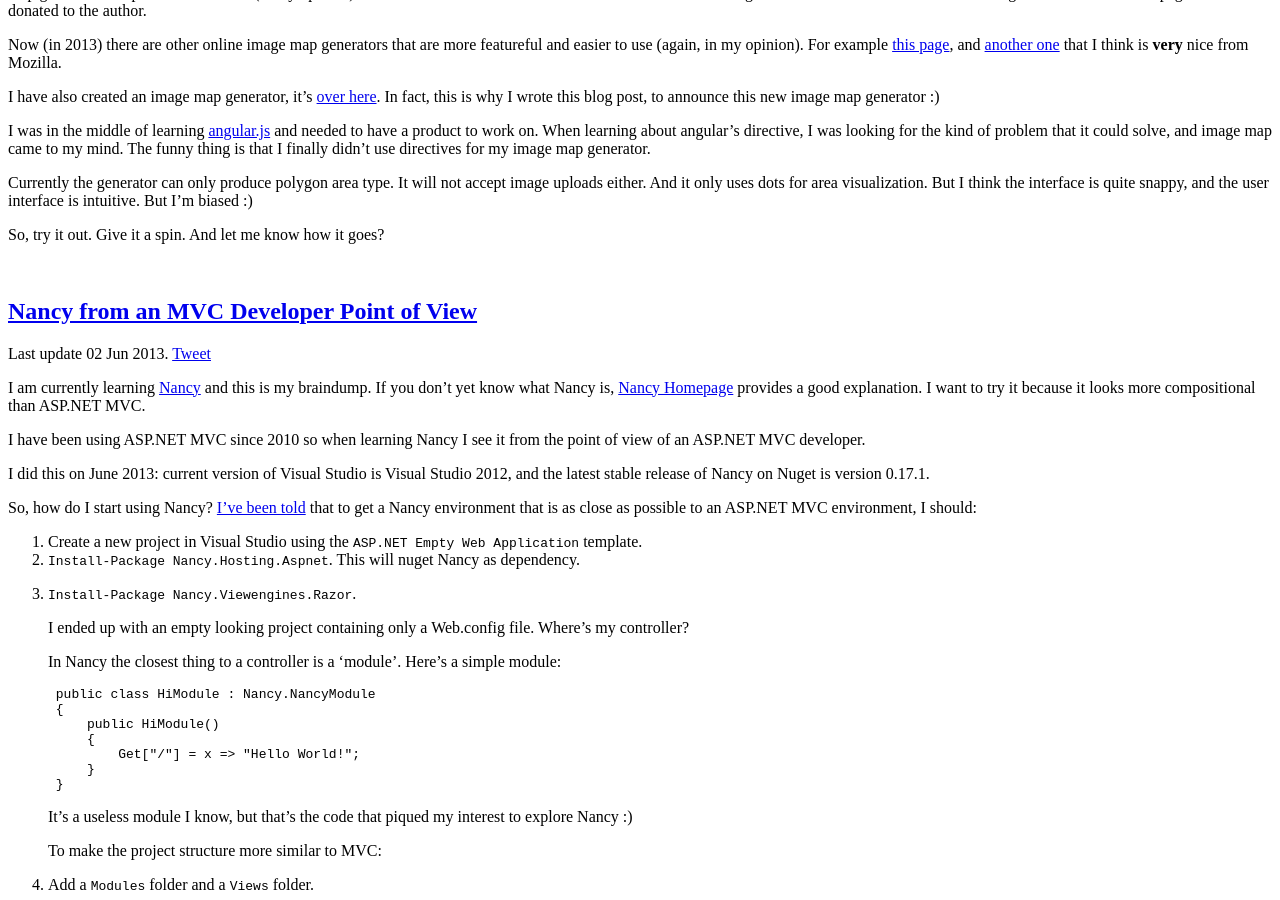
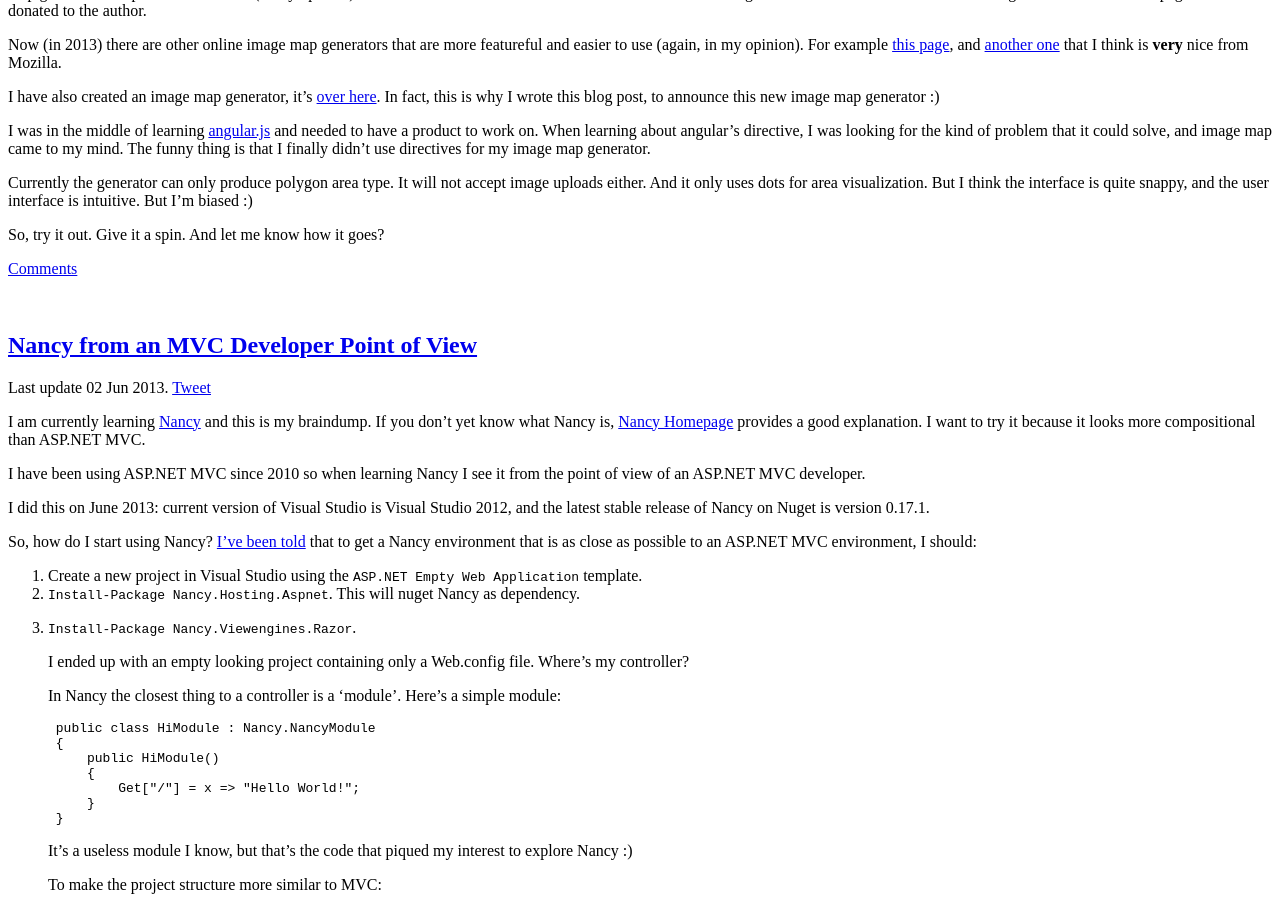
Before and after one commit to ndc/ndc.github.io, a Jekyll site: the page built from index.html, in a window 1280 px wide and 900 px high, scrolled down 423 px. Built offline with Jekyll 4.4.1, drawn with Linux system fonts in a browser that asks for light colours; nearby versions of some CDN libraries; Markdown is read by kramdown in place of the engine named in the settings; the list of posts is cut into pages by our own code; comment, search, counter and statistics services are not loaded; a style sheet for code colours, icons or effects is not loaded; some of the changed text lies outside the part shown.

Commit message:
add comment count in homepage

```diff
--- a/_layouts/pages.html
+++ b/_layouts/pages.html
@@ -23,6 +23,5 @@
 
 </div>
 {% include googleanalytics.html %}
-{% include twitter-button-generator.html %}
 </body>
 </html>
--- a/index.html
+++ b/index.html
@@ -11,6 +11,8 @@
 <p>Last update {{post.date | date_to_string}}. <a href="https://twitter.com/share" class="twitter-share-button" data-url="{{site.url}}{{post.url}}/" data-text="{{post.title}}" data-via="endy_tj">Tweet</a></p>
 
 {{post.content}}
+
+<p><a href="{{post.url}}/#disqus_thread">Comments</a></p>
 
 {% endfor %}
 
@@ -28,3 +30,6 @@
 {% endif %}
 </ul>
 </div>
+
+{% include twitter-button-generator.html %}
+{% include disquscount.html %}
```
Also changed, not shown: _includes/disquscount.html (+5 -5 lines).
